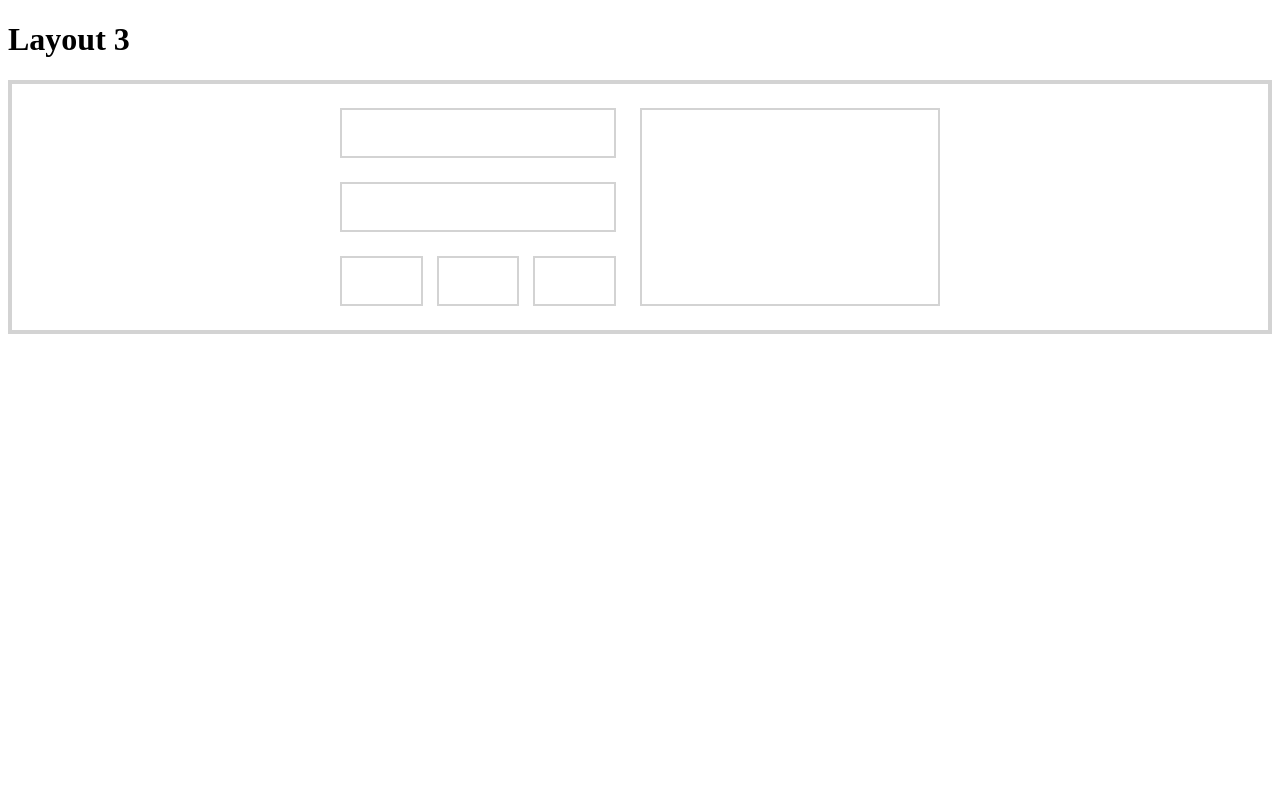
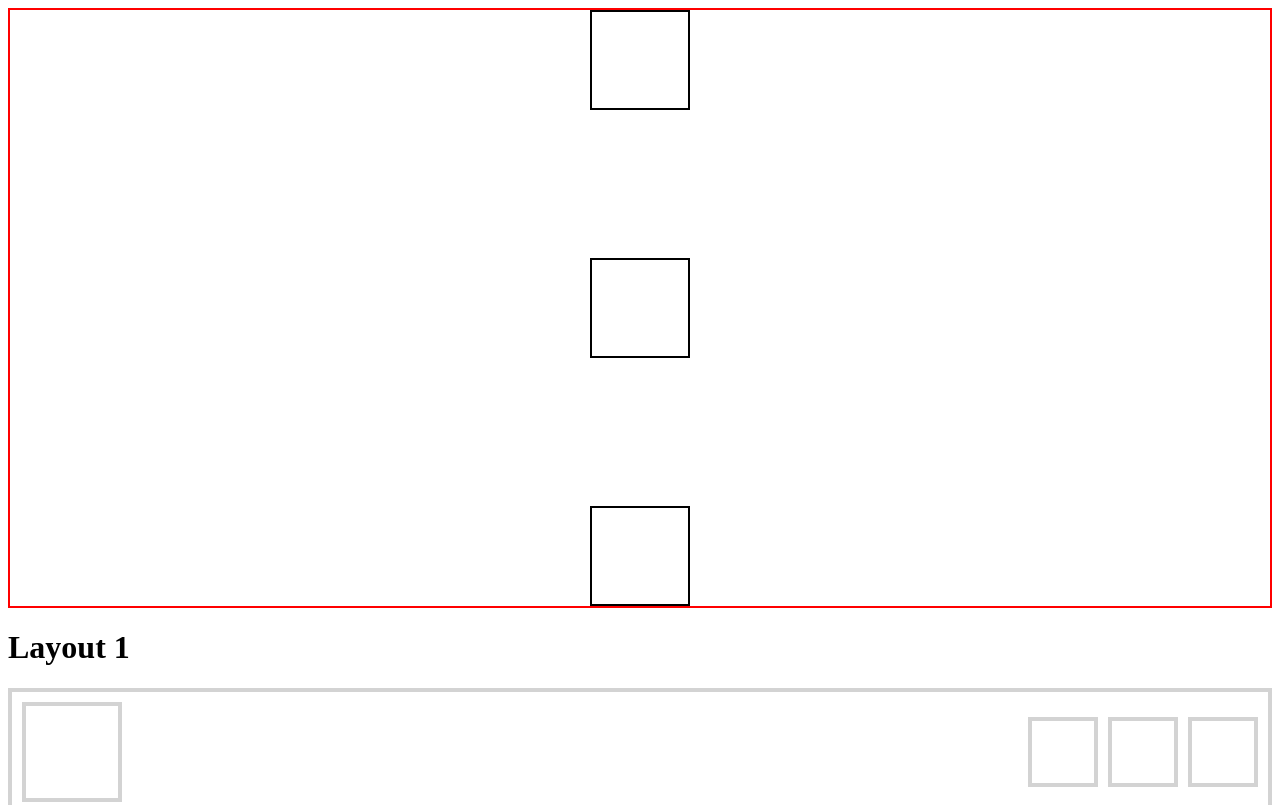
Before and after one commit to Vtrandev/CSS-Study, a plain HTML site: page index-flexbox.html in a window 1280 px wide. Shown: the top 805 px of the page. Drawn offline with Linux system fonts and the light colour scheme.

Commit message:
CSS update

```diff
--- a/index-flexbox.html
+++ b/index-flexbox.html
@@ -8,12 +8,12 @@
     <link rel="stylesheet" href="style3.css" />
   </head>
   <body>
-    <!-- <div class="container">
+    <div class="container">
       <div class="box"></div>
       <div class="box"></div>
       <div class="box"></div>
-    </div> -->
-    <!-- <h1>Layout 1</h1>
+    </div>
+    <h1>Layout 1</h1>
     <div class="container1">
       <div class="box1"></div>
       <div class="box-wrapper">
@@ -36,7 +36,7 @@
           <div class="box2"></div>
         </div>
       </div>
-    </div> -->
+    </div>
 
     <h1>Layout 3</h1>
     <div class="container3">
```
